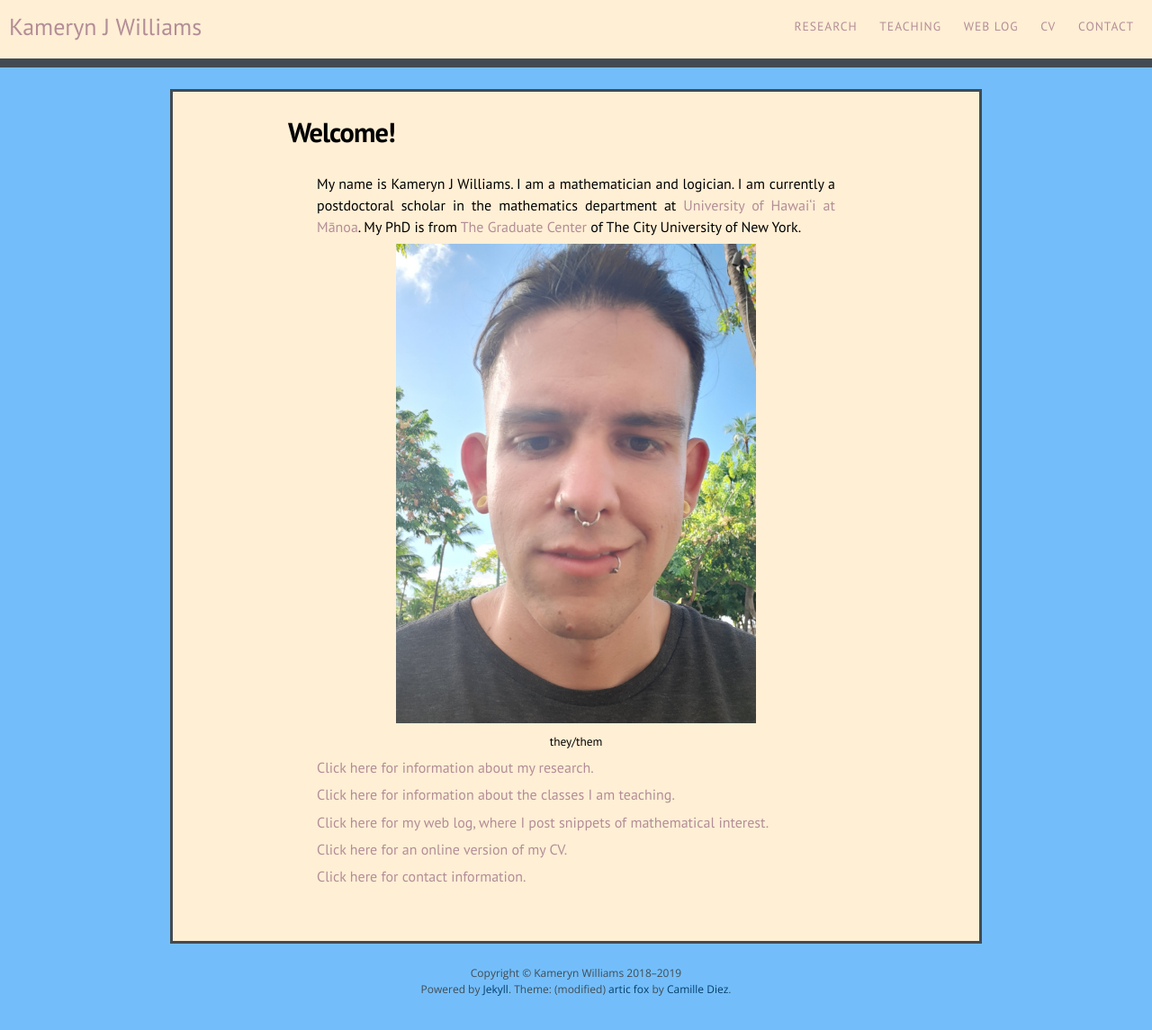
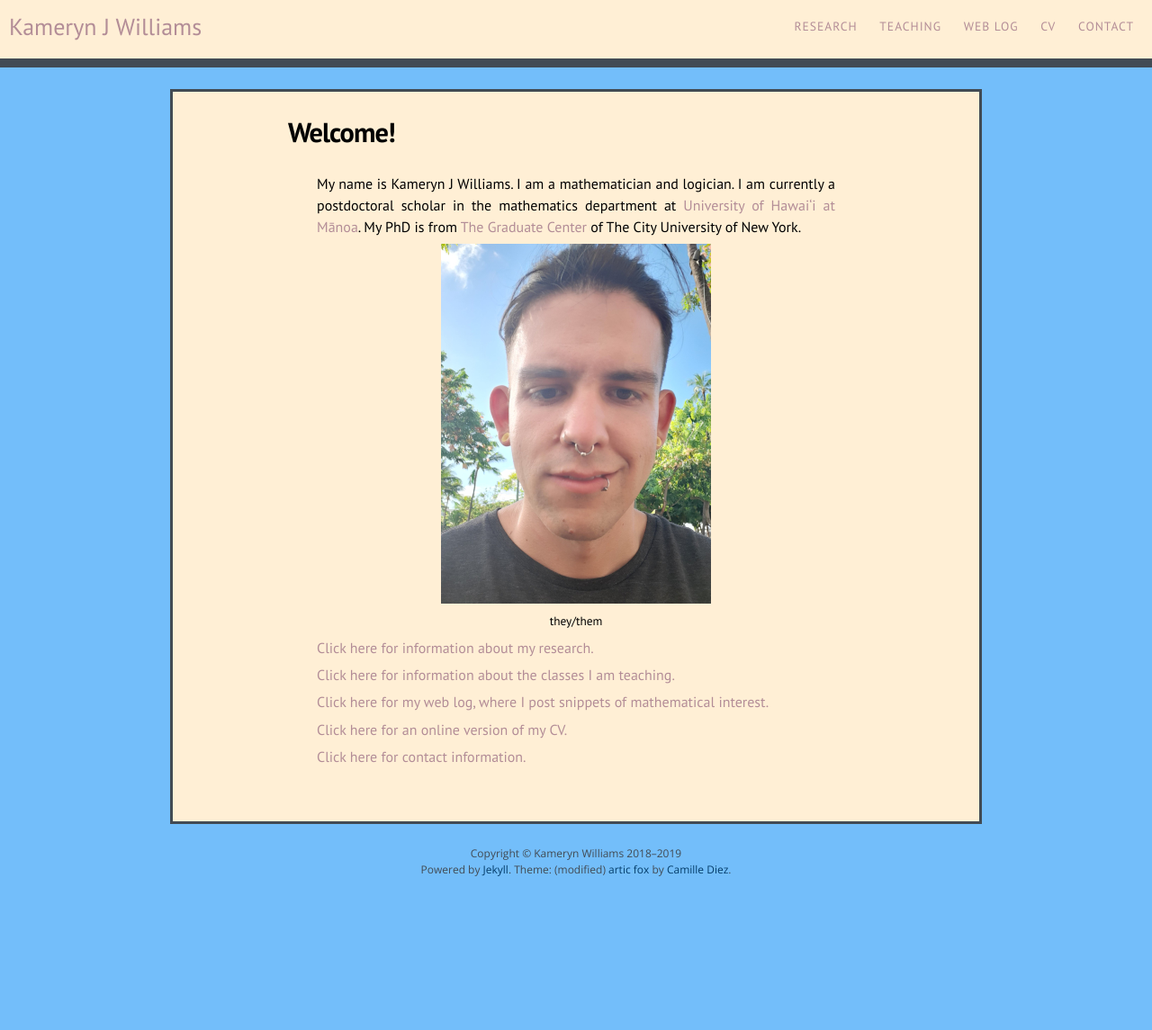
Before and after one commit to kamerynjw/kamerynjw.github.io, a Jekyll site: the page built from index.md, in a window 1280 px wide. Shown: the whole page at 90% size. Built offline with Jekyll 4.4.1, drawn with Linux system fonts in a browser that asks for light colours; nearby versions of some CDN libraries; after the commit the page ends 1012 px from its top, so only the background shows below that.

Commit message:
smaller pic

```diff
--- a/index.md
+++ b/index.md
@@ -6,7 +6,7 @@ title: Welcome!
 My name is Kameryn J Williams. I am a mathematician and logician. I am currently a postdoctoral scholar in the mathematics department at [University of Hawai‘i at Mānoa](https://math.hawaii.edu/). My PhD is from [The Graduate Center](https://www.gc.cuny.edu/Page-Elements/Academics-Research-Centers-Initiatives/Doctoral-Programs/Mathematics) of The City University of New York.
 
 <center>
-<img src="/pics/kameryn.jpg" width="400" alt="A picture of me.">
+<img src="/pics/kameryn.jpg" width="300" height="400" alt="A picture of me.">
 
 <p><small>they/them</small></p>
 </center>
```
